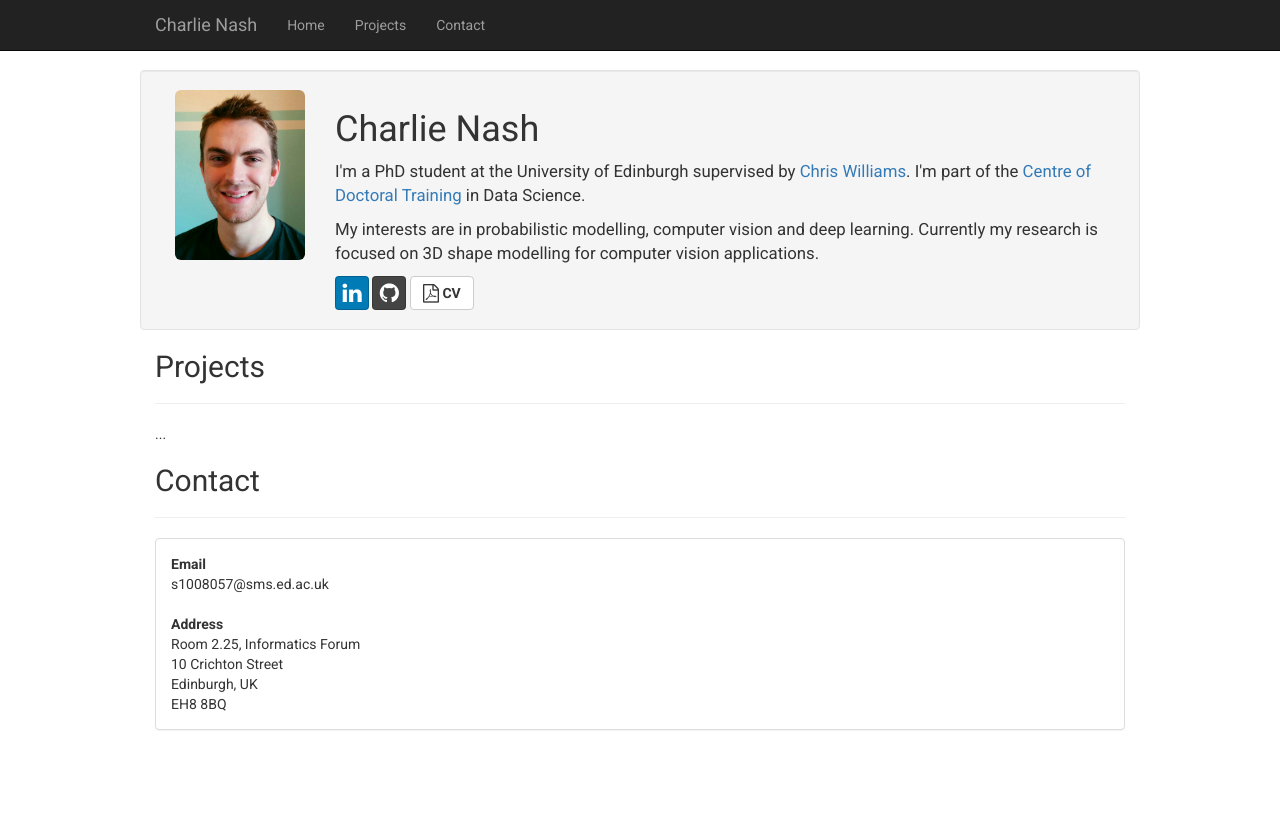
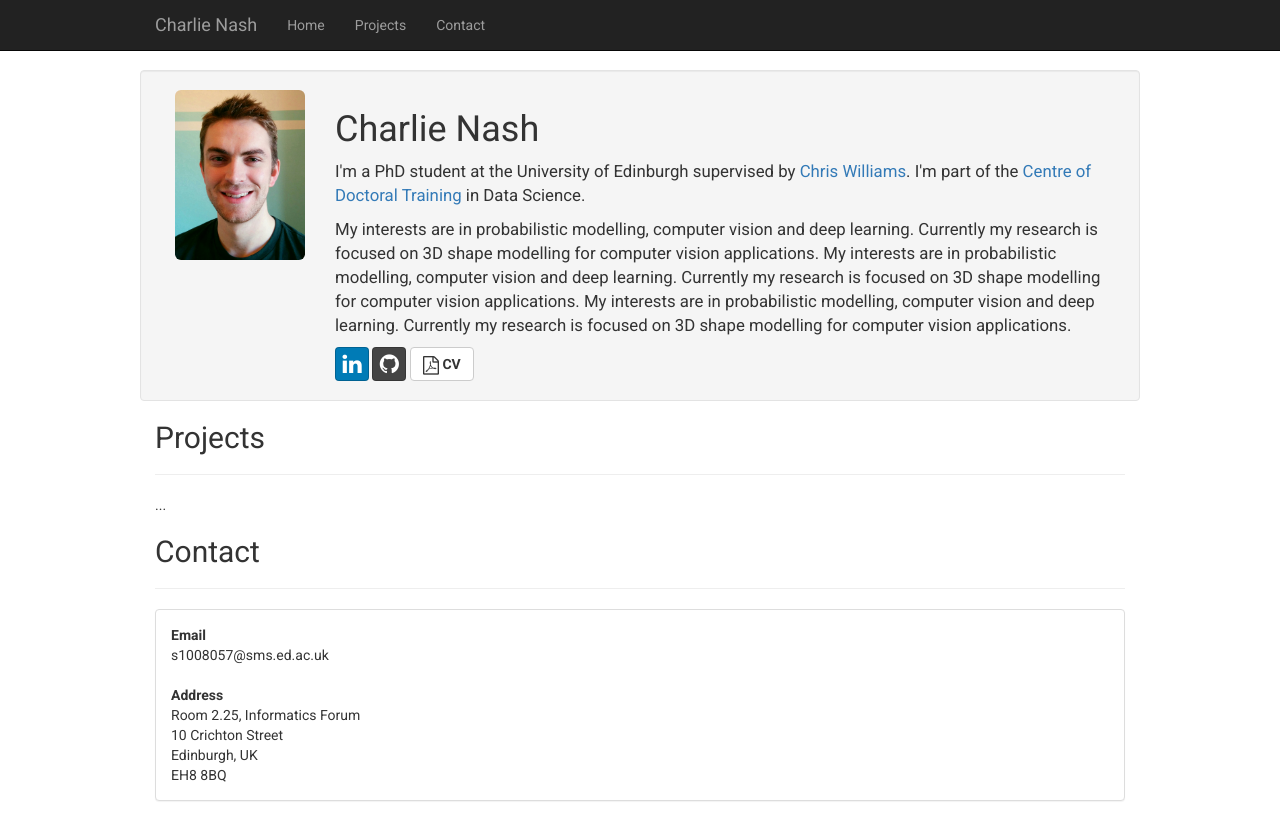
Before and after one commit to charlienash/charlienash.github.io, a Jekyll site: the page index.html, which Jekyll copies as it is, in a window 1280 px wide. Shown: the top 840 px of the page. Built offline with Jekyll 4.4.1, drawn with Linux system fonts in a browser that asks for light colours; nearby versions of some CDN libraries; library files that are not in the unit come from our copies.

Commit message:
Update index.html

```diff
--- a/index.html
+++ b/index.html
@@ -80,7 +80,7 @@
 			    	</big>
 			    </p>
 			    <p>
-			    	<big> My interests are in probabilistic modelling, computer vision and deep learning. Currently my research is focused on 3D shape modelling for computer vision applications.
+			    	<big> My interests are in probabilistic modelling, computer vision and deep learning. Currently my research is focused on 3D shape modelling for computer vision applications. My interests are in probabilistic modelling, computer vision and deep learning. Currently my research is focused on 3D shape modelling for computer vision applications. My interests are in probabilistic modelling, computer vision and deep learning. Currently my research is focused on 3D shape modelling for computer vision applications.
 		    		</big>
 		    	    </p>
 			    <a href="https://uk.linkedin.com/in/charlie-nash-32869b5b" class="btn btn-social-icon btn-linkedin">
```
